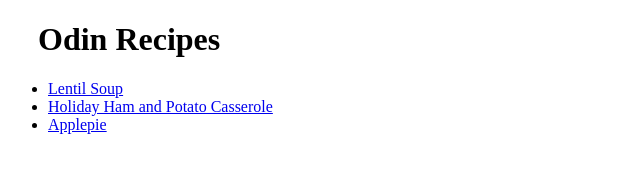
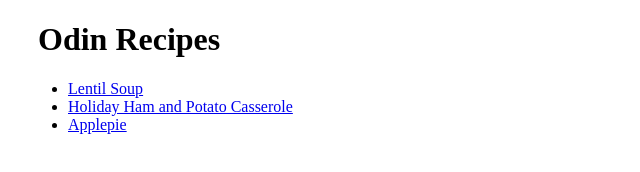
Before and after one commit to MichaelDehqan/odin-recipes, a plain HTML site: page index.html in a window 1280 px wide. Shown: the whole page, without its empty margins (0-640 px from the left). Drawn offline with Linux system fonts and the light colour scheme.

Commit message:
add space on the left of the list
looks better

```diff
--- a/index.html
+++ b/index.html
@@ -10,7 +10,7 @@
     Odin Recipes
   </h1>
 
-  <ul>
+  <ul style="margin-left: 20px;">
     <li>
       <a href="recipes/lentil-soup.html">Lentil Soup</a>
     </li>
```
